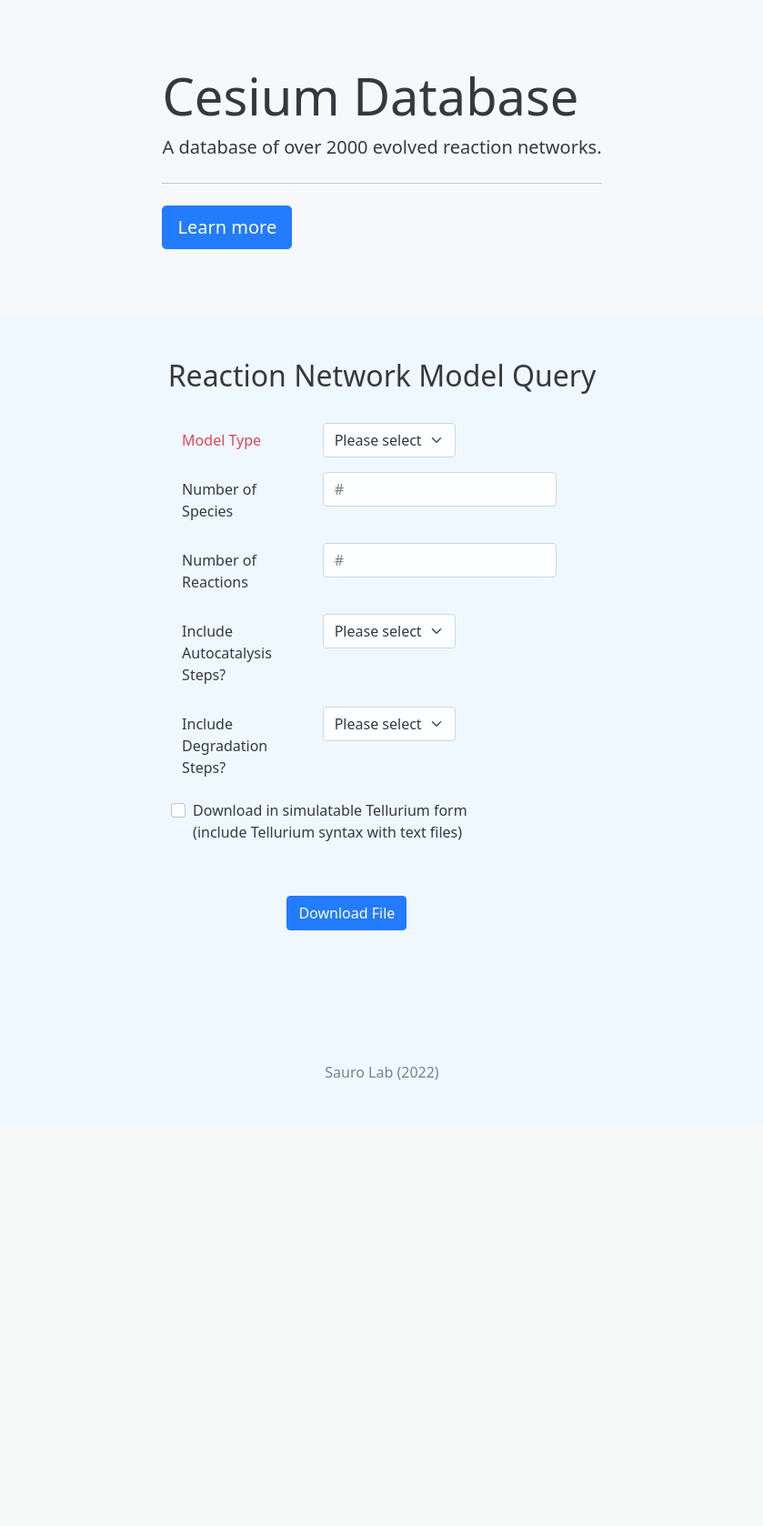
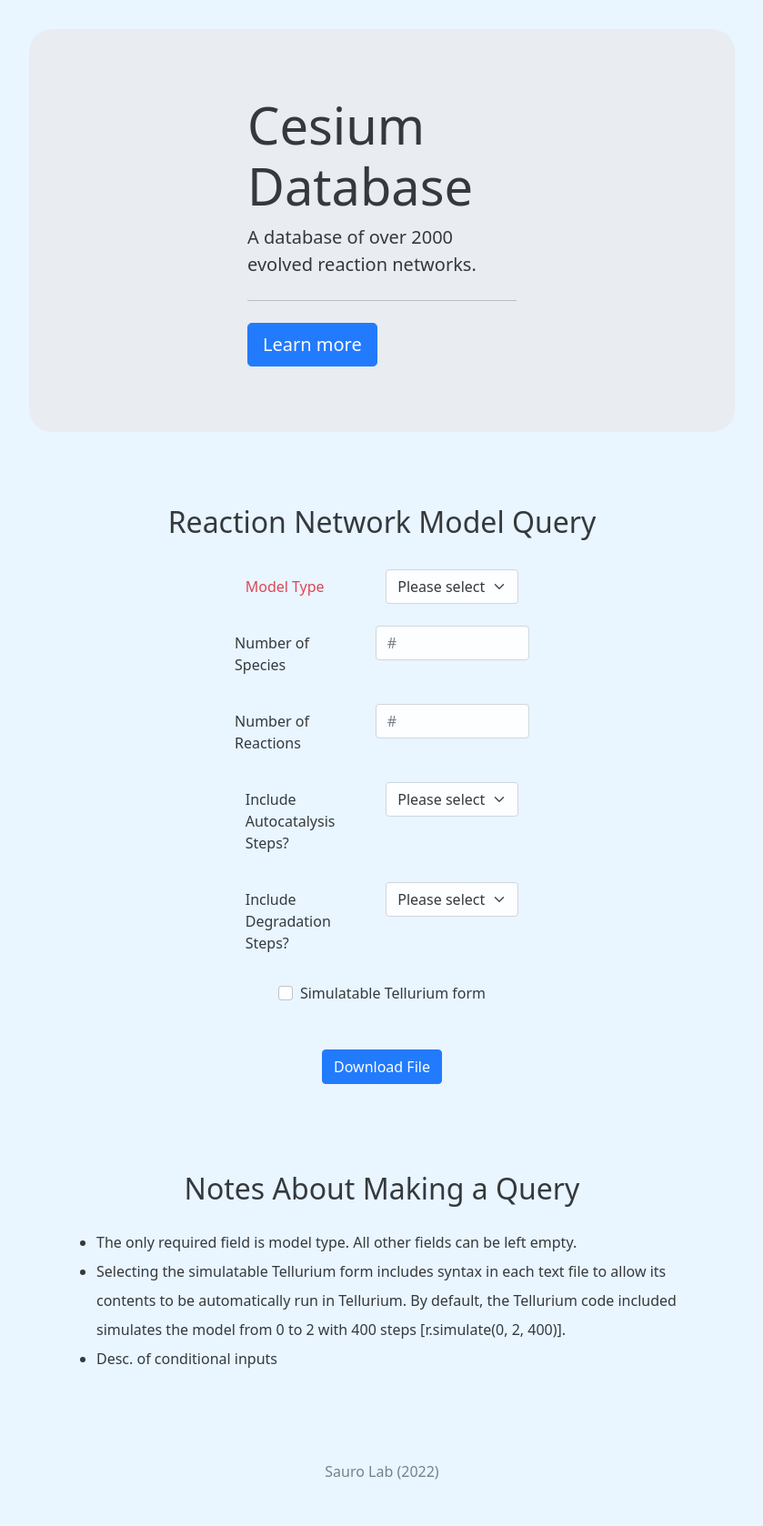
Before and after one commit to wesleyyl/cesium, a Flask app: template templates/index.html in a window 1280 px wide. Shown: the part 56-1734 px from the top of the page at 91% size, without its empty margins (220-1059 px from the left). Before the commit the page ends 1244 px from the top, so only its background shows below. Run offline with Flask 2, Linux system fonts and the light colour scheme; the template is opened without the code that fills it, so the values that code supplies are empty.

Commit message:
updated UI

```diff
--- a/main.py
+++ b/main.py
@@ -36,7 +36,7 @@ def index():
 @app.route("/download", methods = ['GET', 'POST'])
 def download():
   if request.method == 'GET':
-      error = "No query data submitted. Please submit query data through the form page."
+      error = "No query submitted. Please submit a query from the home page."
       return render_template('error.html', error_msg=error)
 
   elif request.method == 'POST':
--- a/static/css/style.css
+++ b/static/css/style.css
@@ -4,27 +4,53 @@ html {
 }
 
 body {
-	background-color: aliceblue;
+	/*background-color: aliceblue;*/
+  background-color: #E9F5FF;
 	opacity: 0.9;
   /*margin: 0px;*/
   /*margin-bottom: 100px;*/
 }
 
-/*.jumbotron {
-  padding:  2rem 1rem;
+#querynotes {
+  padding: 0px 14rem 0px 14rem;
+  /*margin: 0px 4px 0px 4px;*/
+  /*color: green;*/
+}
+
+*.jumbotron {
+  background-color: #E9ECEF;
+  margin: 2rem 15rem 2rem 15rem;
+  padding: 4.5rem 15rem 4.5rem 15rem;
+  border-radius: 25px 25px 25px 25px;
+  /*outline-style:  dashed;*/
+}
+
+
+/* Disables the Arrows from Number Inputs on Form */
+input::-webkit-outer-spin-button,
+input::-webkit-inner-spin-button {
+    -webkit-appearance: none;
+    margin: 0;
+}
+
+input[type=number] {
+    -moz-appearance: textfield;
+}
+
+
+/*DEBUGGING CONTAINER/ROW/COLUMN POSITIONING*/
+
+/** {
+  outline-style:  dashed;
 }
 */
-/*#footer {
-  text-align: center;
-  line-height: 0.7;
-  background-color: gainsboro;
-  color: white;
-  opacity: 0.8;
 
-  position: absolute;
-  bottom: 0;
-  width: 100%;
-  height: 70px;
-  padding: 15px;
-  /*padding: 10px 10px 0px 10px;*/
+/*[class*="col-"] {
+  outline-style:  dotted;
+  outline-color: red;
+}
+
+.row {
+  outline-style:  dotted;
+  outline-color: green;
 }*/
--- a/templates/index.html
+++ b/templates/index.html
@@ -6,35 +6,43 @@
 {% block content %}
 
 
-<!-- section class: can add "text-center" -->
-<section class="py-4 bg-light container-fluid">
-    <div class="row py-lg-5">
+<!-- FULL SIZED EDGE TO EDGE JUMBOTRON (old) -->
+
+<!-- <section class="bg-light container-fluid">
+    <div class="row" id="jumbotron">
     	<div class="col d-flex justify-content-center">
 			<div class="jumbotron jumbotron-fluid">
-				<!-- <div class="container"> -->
 		  		<h1 class="display-4">Cesium Database</h1>
 		  		<p class="lead">A database of over 2000 evolved reaction networks.</p>
 		  		<hr class="my-4">
-				<!-- <p>Sauro Lab</p> -->
-				<!-- <p id="test">Test</p> -->
+				<p>Sauro Lab</p>
 		  		<a class="btn btn-primary btn-lg" href="{{ url_for('about') }}" role="button">Learn more</a>
-		  		<!-- </div> -->
 			</div>
 		</div>
 	</div>
-</section>
+</section> -->
 
 
-<!-- <div class="pt-4 d-flex justify-content-center container">
-	<h2 align="center">Download Reaction Network Models</h2>
-</div> -->
+<div class="container-fluid">
+	<div class="jumbotron jumbotron-fluid" id="jumbotron">
+		<h1 class="display-4">Cesium Database</h1>
+		<p class="lead">A database of over 2000 evolved reaction networks.</p>
+		<hr class="my-4">
+		<!-- <p>Sauro Lab</p> -->
+		<a class="btn btn-primary btn-lg" href="{{ url_for('about') }}" role="button">Learn more</a>
+	</div>
+</div>
+
+
 
 
 <div class="py-5 container">
 	<h2 class="text-center">Reaction Network Model Query</h2>
 	<div class="pt-4 container-fluid d-flex justify-content-center">
 		<form action="/download" method="POST" novalidate>
-			<div class="row mb-3">
+
+
+			<div class="row mb-4 justify-content-center">
 				<label for="type" class="col-sm-4 col-form-label text-danger">Model Type</label>
 				<div class="col-auto">
 					<select class="form-select" id="mtype" name="mtype" aria-label="Default select example" autocomplete="off" placeholder="Please select" required>
@@ -48,60 +56,24 @@
 				</div>
 			</div>
 
-			<div class="row mb-3">
+			<div class="row mb-4 justify-content-center">
 				<label for="num_nodes" class="col-sm-4 col-form-label">Number of Species</label>
-				<div class="col-auto">
+				<div class="col-5">
 					<input type="number" class="form-control" id="num_nodes" name="num_nodes" aria-describedby="numNodesDesc" placeholder="#" autocomplete="off">
-			    	<!-- <div id="numNodesDesc" class="form-text">The number of nodes.</div> -->
+			    	<!-- <div id="numNodesDesc" class="form-text">The number of species.</div> -->
 				</div>
 			</div>
 
-			<div class="row mb-3">
+			<div class="row mb-4 justify-content-center">
 				<label for="num_reactions" class="col-sm-4 col-form-label">Number of Reactions</label>
-				<div class="col-auto">
+				<div class="col-5">
 					<input type="number" class="form-control" id="num_reactions" name="num_reactions" aria-describedby="numReactionsDesc" placeholder="#" autocomplete="off">
 			    	<!-- <div id="numReactionsDesc" class="form-text">The number of reactions.</div> -->
 				</div>
 			</div>
 
-<!-- 			<fieldset class="row mb-3" autocomplete="off">
-				<legend class="col-form-label col-sm-4 pt-0">Oscillate?</legend>
-				<div class="col-auto">
-					<div class="form-check">
-						<input class="form-check-input" type="radio" name="oscillator" id="osc_yes" value="osc_yes">
-						<label class="form-check-label" for="osc_yes">
-							Yes
-						</label>
-					</div>
-					<div class="form-check">
-						<input class="form-check-input" type="radio" name="oscillator" id="osc_no" value="osc_no">
-						<label class="form-check-label" for="osc_no">
-							No
-						</label>
-					</div>
-				</div>
-			</fieldset> -->
 
-			<!-- <fieldset class="row mb-3" autocomplete="off">
-				<legend class="col-form-label col-sm-2 pt-0">Oscillate?</legend>
-				<div class="col-sm-10">
-					<div class="form-check">
-						<input class="form-check-input" type="radio" name="oscillator" id="osc_yes" value="osc_yes">
-						<label class="form-check-label" for="osc_yes">
-							Yes
-						</label>
-					</div>
-					<div class="form-check">
-						<input class="form-check-input" type="radio" name="oscillator" id="osc_no" value="osc_no">
-						<label class="form-check-label" for="osc_no">
-							No
-						</label>
-					</div>
-				</div>
-			</fieldset> -->
-
-
-			<div class="row mb-3">
+			<div class="row mb-4 justify-content-center">
 				<label for="autocatalysis" class="col-sm-4 col-form-label">Include Autocatalysis Steps?</label>
 				<div class="col-auto">
 					<select class="form-select" id="autocat" name="autocat" aria-label="Default select example" autocomplete="off" placeholder="Please select">
@@ -112,7 +84,7 @@
 				</div>
 			</div>
 
-			<div class="row mb-3">
+			<div class="row mb-4 justify-content-center">
 				<label for="degradation" class="col-sm-4 col-form-label">Include Degradation Steps?</label>
 				<div class="col-auto">
 					<select class="form-select" id="degrade" name="degrade" aria-label="Default select example" autocomplete="off" placeholder="Please select">
@@ -123,27 +95,48 @@
 				</div>
 			</div>
 
-			<div class="row mb-3">
-				<div class="form-check">
-			  		<input class="form-check-input" type="checkbox" value="" name="isSimulatable" id="flexCheckDefault">
-			 		<label class="form-check-label" for="flexCheckDefault">
-			    		Download in simulatable Tellurium form
-			  		</label>
-			  		<br>
-			  		<p>(include Tellurium syntax with text files)</p>
+
+			<div class="row mb-4 justify-content-center">
+				<div class="col-auto">
+					<div class="form-check">
+				  		<input class="form-check-input" type="checkbox" value="" name="isSimulatable" id="flexCheckDefault">
+				 		<label class="form-check-label" for="flexCheckDefault">
+				    		Simulatable Tellurium form
+				  		</label>
+					</div>
 				</div>
 			</div>
 
-			<br>
-			<div class="row">
+
+
+			<div class="row mt-5 justify-content-center">
 				<div class="col-sm-10 text-center">
 					<button type="submit" class="btn btn-primary">Download File</button>
 				</div>
 			</div>
+
+
 		</form>
 	</div>
 </div>
 
+
+<div class="container mt-5" id="querynotes">
+	<article class="notes">
+		<h2 class="notes-title text-center pb-3">Notes About Making a Query</h2>
+		<ul class="lh-lg">
+			<li>The only required field is model type. All other fields can be left empty.</li>
+			<li>Selecting the simulatable Tellurium form includes syntax in each text file to allow its contents to be automatically run in Tellurium. By default, the Tellurium code included simulates the model from 0 to 2 with 400 steps [r.simulate(0, 2, 400)].</li>
+			<li>Desc. of conditional inputs</li>
+		</ul>
+	</article>
+</div>
+
+
+
+
+
+<!-- Javascript makes model type drop-down dynamic based on model types that exist in Cesium DB -->
 <script>
 	// document.getElementById("test").innerHTML = {{ types | tojson }};
 	var mtype = document.getElementById("mtype"),
```
